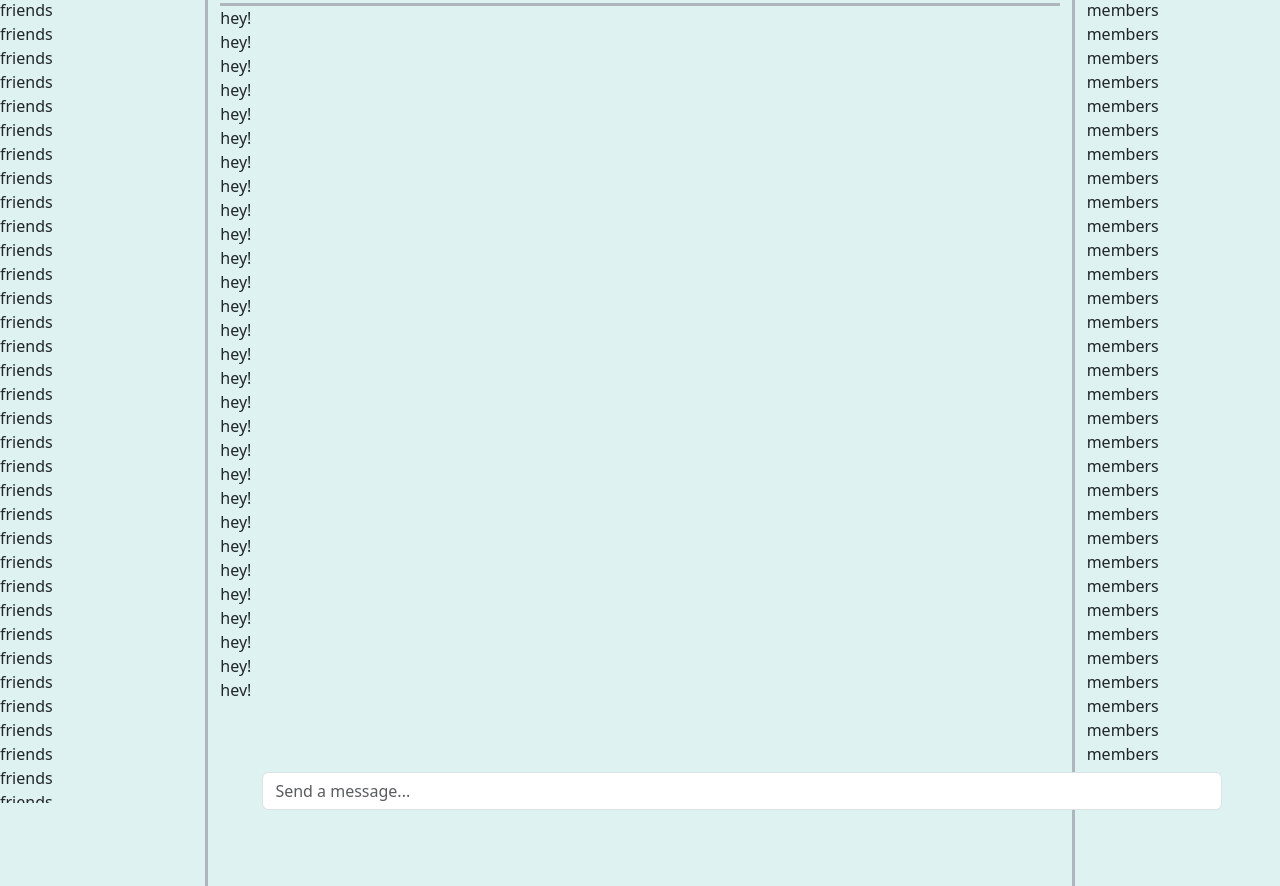
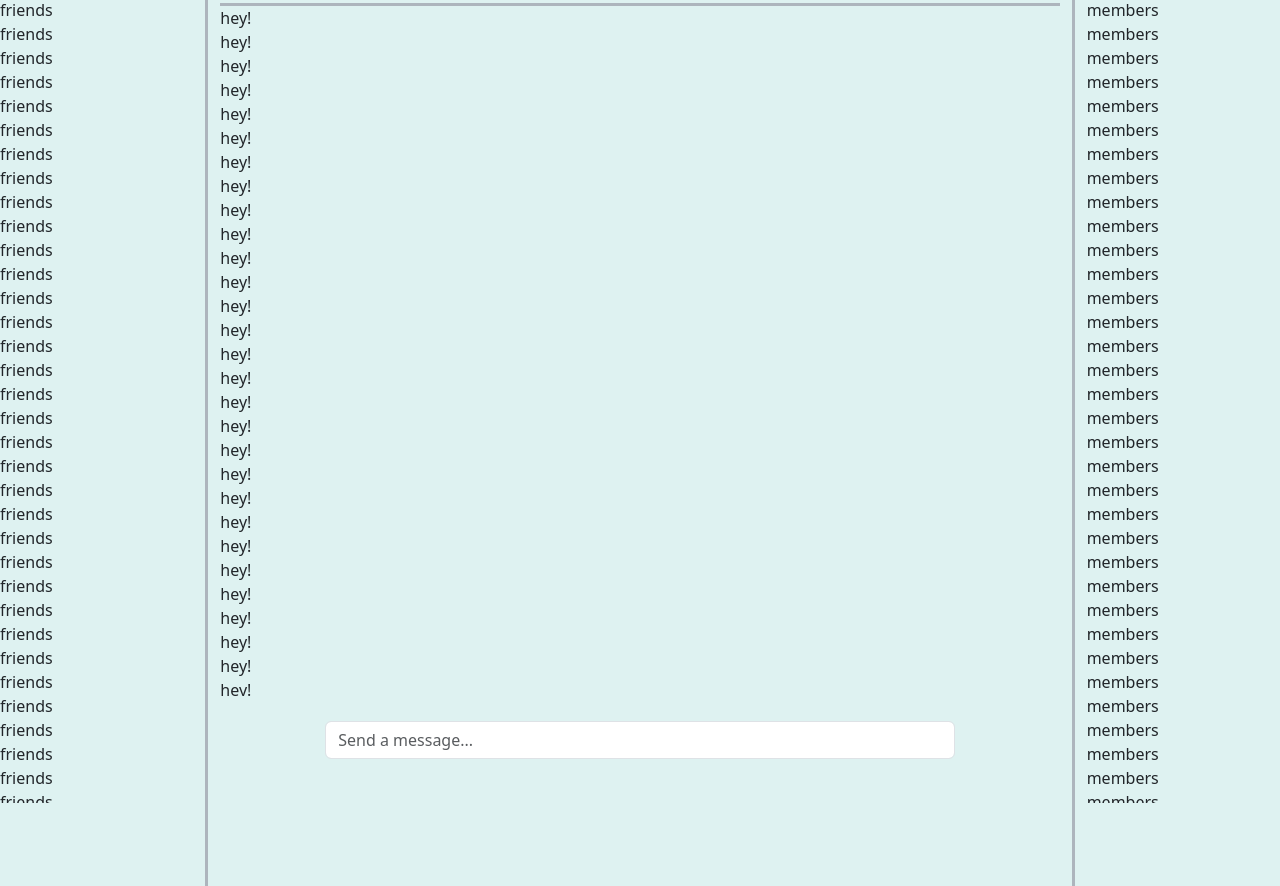
Before and after one commit to IvanYeung0610/J-Impact, a Flask app: template app/templates/home.html in a window 1280 px wide. Shown: the part 96-982 px from the top of the page. Run offline with Flask 3, Linux system fonts and the light colour scheme; the template is opened without the code that fills it, so the values that code supplies are empty; some libraries are stand-ins or nearby versions.

Commit message:
fixed input

```diff
--- a/app/templates/home.html
+++ b/app/templates/home.html
@@ -161,9 +161,7 @@
 
         <!--message input-->
         <form action="/" method="POST" autocomplete="off" id="messageform"><!--auto complete removes inut suggestions-->
-          <input type="text" name="message" minlength="1" class="form-control" placeholder="Send a message..."
-            id="messageinput" style="position: absolute; bottom: 14px; width: 75%; left: 16%; right: 0; margin: auto;"
-            required><br>
+          <input type="text" name="message" action="POST" minlength="1" class="form-control" placeholder="Send a message..." style="bottom: 14px; width: 75%; left: 0%; right: 0; margin: auto;" required><br>
           <!--style makes form go to bottom of the page-->
         </form>
 
```
